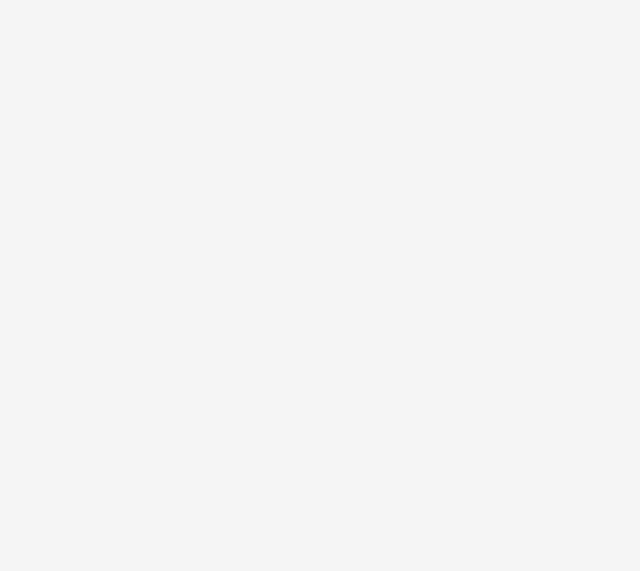
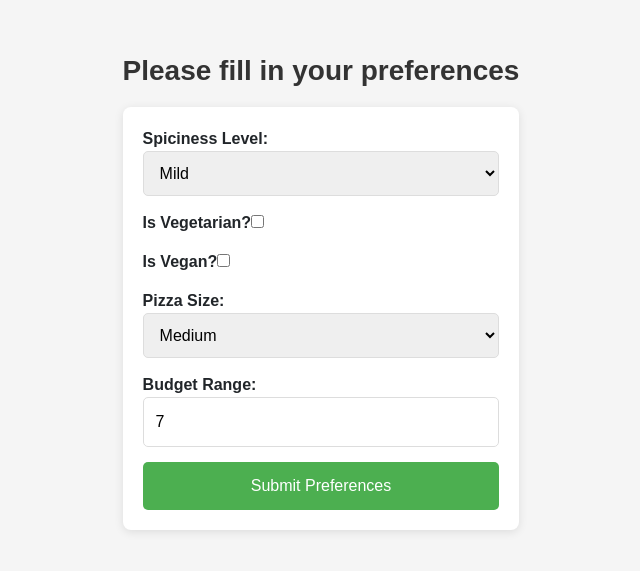
Before and after one commit to Mihai-Solescu/pizza-delivery-frontend, a React (Vite) app: page /quickquestionary in a window 1280 px wide. Before the commit this address had no page. Shown: the part 107-678 px from the top of the page, without its empty margins (319-959 px from the left). Built offline with nearby package versions, Linux system fonts and the light colour scheme; no server answers; the HTML template or start-up script is replaced by a standard one.

Commit message:
quick order questionary

```diff
--- a/src/App.jsx
+++ b/src/App.jsx
@@ -5,6 +5,7 @@ import NormalOrder from './pages/NormalOrder';
 import Preferences from "./pages/Preferences.jsx";
 import Account from "./pages/Account.jsx";
 import QuickOrder from "./pages/QuickOrder.jsx";
+import QuickQuestionary from "./pages/QuickQuestionary.jsx";
 
 function App() {
   return (
@@ -16,6 +17,7 @@ function App() {
         <Route path="/preferences" element={<Preferences />} /> {/* Questionnaire page */}
         <Route path="/account" element={<Account />} />
         <Route path="/quickorder" element={<QuickOrder />} />
+        <Route path="/quickquestionary" element={<QuickQuestionary />} />
     </Routes>
   );
 }
--- a/src/pages/Preferences.jsx
+++ b/src/pages/Preferences.jsx
@@ -1,6 +1,6 @@
 import { useState, useEffect } from 'react';
 import axios from 'axios';
-import './Preferences.css'; // Custom CSS for styling
+import './Questionary.css'; // Custom CSS for styling
 
 const Preferences = () => {
   const [preferences, setPreferences] = useState({
--- a/src/pages/QuickOrder.jsx
+++ b/src/pages/QuickOrder.jsx
@@ -13,7 +13,7 @@ function Questionary_Advise_popup({onClose}) {
           <h3>Preferences will be used by default</h3>
           <div className="option-buttons">
             <button className="refuse-btn"> Skip(use default) </button>
-            <Link to="/quickOrderQuestionarry" className="accept-btn"> Pass </Link>
+            <Link to="/quickquestionary" className="accept-btn"> Pass </Link>
           </div>
       </div>
     </div>
--- /dev/null
+++ b/src/pages/QuickQuestionary.jsx
@@ -0,0 +1,132 @@
+import { useState, useEffect } from 'react';
+import axios from 'axios';
+import './Questionary.css'; // Custom CSS for styling
+
+const QuickQuestionary = () => {
+  const [preferences, setPreferences] = useState({
+    spiciness_level: 0, // default to Mild
+    is_vegetarian: false,
+    is_vegan: false,
+    pizza_size: 1, // default to Medium
+    budget_range: 7.00, // default to 7
+  });
+
+  // Fetch user preferences when the component mounts
+  useEffect(() => {
+    const fetchPreferences = async () => {
+      try {
+        const response = await axios.get('http://localhost:8000/customers/preferences/', {
+          headers: {
+            Authorization: `Bearer ${localStorage.getItem('accessToken')}`, // Include access token if required
+          },
+        });
+
+        // Transform the response data to fit the preferences model
+        if (response.data) {
+          const responseData = response.data;
+
+          // Create a new preferences object based on the API response
+          const updatedPreferences = {
+            spiciness_level: responseData.spiciness_level || 0,
+            is_vegetarian: responseData.is_vegetarian || false,
+            is_vegan: responseData.is_vegan || false,
+            pizza_size: responseData.pizza_size || 1,
+            budget_range: responseData.budget_range || 7,
+          };
+
+          // Set the updated preferences in state
+          console.log(updatedPreferences);
+          setPreferences(updatedPreferences);
+          console.log(preferences);
+        }
+      } catch (error) {
+        console.error('Error fetching preferences:', error);
+      }
+    };
+
+    fetchPreferences();
+  }, []); // Run only on mount
+
+  const handleQuestionnaireSubmit = async (e) => {
+    console.log(preferences)
+  };
+
+  return (
+    <div className="questionnaire-container">
+      <h1>Please fill in your preferences</h1>
+      <form onSubmit={handleQuestionnaireSubmit}>
+
+        {/* Spiciness Level */}
+        <div className="form-group">
+          <label>
+            Spiciness Level:
+            <select
+              value={preferences.spiciness_level}
+              onChange={(e) => setPreferences({ ...preferences, spiciness_level: parseInt(e.target.value) })}
+            >
+              <option value={0}>Mild</option>
+              <option value={1}>Medium</option>
+              <option value={2}>Spicy</option>
+            </select>
+          </label>
+        </div>
+
+        {/* Dietary Restrictions */}
+        <div className="form-group">
+          <label>
+            Is Vegetarian?
+            <input
+              type="checkbox"
+              checked={preferences.is_vegetarian}
+              onChange={(e) => setPreferences({ ...preferences, is_vegetarian: e.target.checked })}
+            />
+          </label>
+        </div>
+
+        <div className="form-group">
+          <label>
+            Is Vegan?
+            <input
+              type="checkbox"
+              checked={preferences.is_vegan}
+              onChange={(e) => setPreferences({ ...preferences, is_vegan: e.target.checked })}
+            />
+          </label>
+        </div>
+
+        {/* Pizza Size */}
+        <div className="form-group">
+          <label>
+            Pizza Size:
+            <select
+              value={preferences.pizza_size}
+              onChange={(e) => setPreferences({ ...preferences, pizza_size: parseInt(e.target.value) })}
+            >
+              <option value={0}>Small</option>
+              <option value={1}>Medium</option>
+              <option value={2}>Large</option>
+            </select>
+          </label>
+        </div>
+
+        {/* Budget Range */}
+        <div className="form-group">
+          <label>
+            Budget Range:
+            <input
+              type="number"
+              value={preferences.budget_range}
+              onChange={(e) => setPreferences({ ...preferences, budget_range: parseFloat(e.target.value) })}
+              step="1"
+              min="0"
+            />
+          </label>
+        </div>
+
+        <button type="submit" className="btn-questionnaire">Submit Preferences</button>
+      </form>
+    </div>
+  );
+};
+
+export default QuickQuestionary;
```
Also changed, not shown: src/pages/Questionary.css (renamed from src/pages/Preferences.css).
